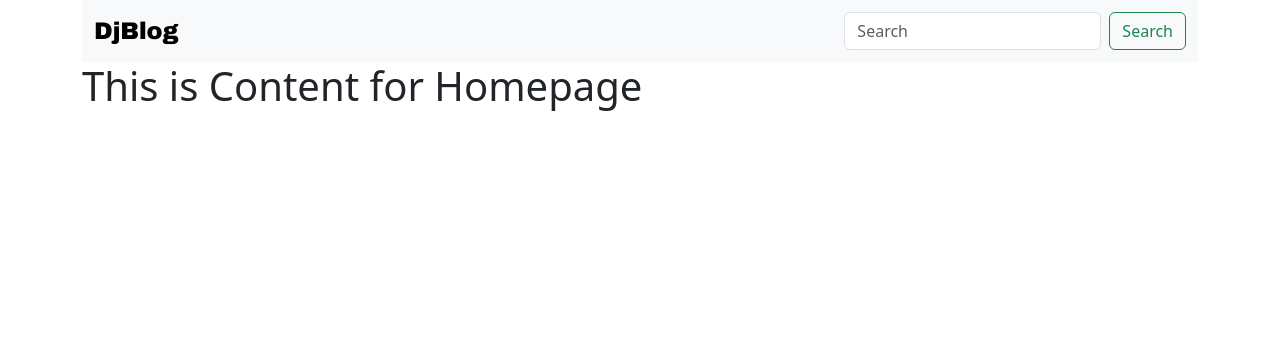
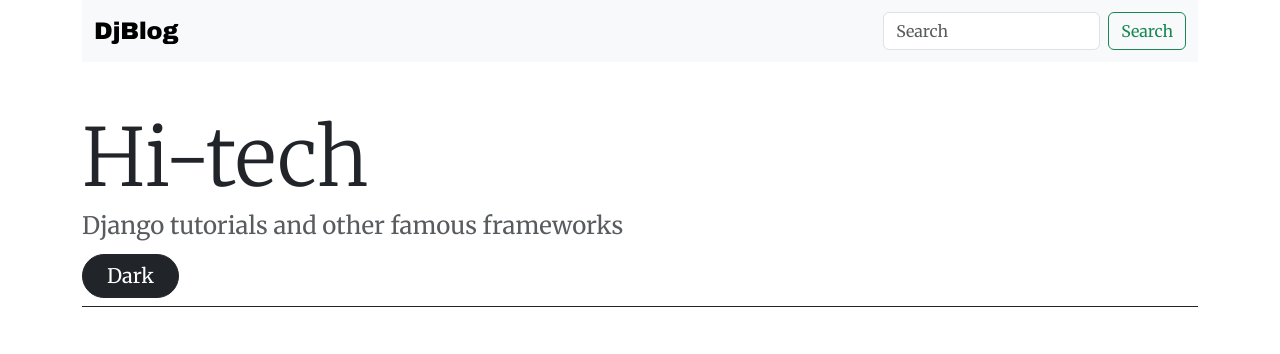
Before and after one commit to ingarbi/yt_django_blog, a Django app: page / in a window 1280 px wide. Shown: the top 354 px of the page. Run offline with Django 4.2, Linux system fonts and the light colour scheme.

Commit message:
card component

```diff
--- a/blog/static/css/main.css
+++ b/blog/static/css/main.css
@@ -5,6 +5,10 @@
   font-family: "Archivo", sans-serif;
 }
 
-.main {
+html, body {
   font-family: "Merriweather", serif;
 }
+
+.fw-500 {
+  font-weight: 500;
+}
--- a/blog/templates/blog/base.html
+++ b/blog/templates/blog/base.html
@@ -9,7 +9,7 @@
     <link rel="stylesheet" href="{% static "css/main.css" %}">
 </head>
   <body>
-    <div class="container">
+    <div class="container vh-1000px border-dark">
 			{% include "blog/navbar.html" %}
 
 			{% block content %}
--- /dev/null
+++ b/blog/templates/blog/components/card.html
@@ -0,0 +1,11 @@
+
+
+<div class="row">
+    <div class="col py-1 py-md-5">
+        <div class="border-bottom border-1 border-dark pb-2">
+            <h1 class="display-1">Hi-tech</h1>
+            <p class="fs-4 lh-1 text-muted fw-500">Django tutorials and other famous frameworks</p>
+            <button type="button" class="btn btn-dark rounded-pill fw-500 fs-5 px-4">Dark</button>
+        </div>
+    </div>
+</div>
--- a/blog/templates/blog/index.html
+++ b/blog/templates/blog/index.html
@@ -5,5 +5,5 @@
 {% endblock title %}
 
 {% block content %}
-  <h1>This is Content for Homepage</h1>
+  {% include "blog/components/card.html" %}
 {% endblock content %}
```
